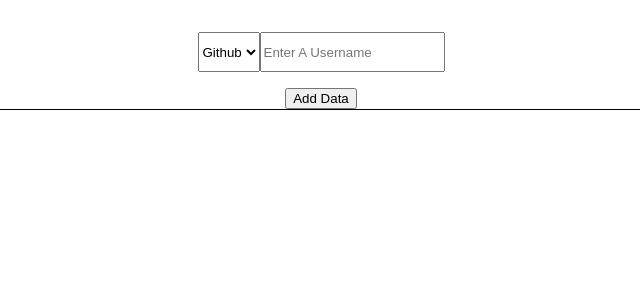
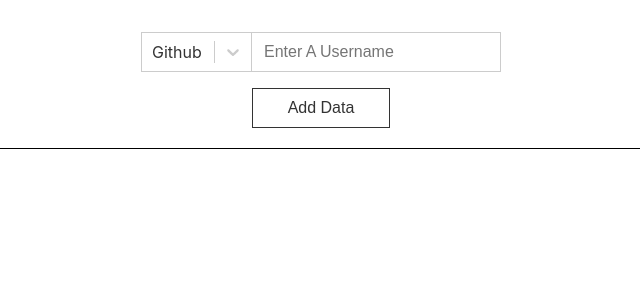
Before and after one commit to ryandstoughton/aggregit-ui, a React (Create React App) app: page / in a window 1280 px wide. Shown: the top 300 px of the page, without its empty margins (319-959 px from the left). Built offline with nearby package versions, Linux system fonts and the light colour scheme.

Commit message:
Replace select with react-select; Style inputs

```diff
--- a/src/components/PlatformSelector/PlatformSelector.js
+++ b/src/components/PlatformSelector/PlatformSelector.js
@@ -1,12 +1,29 @@
 import React from 'react';
-import './PlatformSelector.module.scss';
+import Select from 'react-select';
 
 const PlatformSelector = props => {
+  const platforms = [
+    {value: 'github', label: 'Github'},
+    {value: 'gitlab', label: 'Gitlab'}
+  ];
+
+  const customStyles = {
+    control: (base) => ({
+      ...base,
+      width: '110px',
+      height: '40px',
+      'min-height': '40px',
+      'border-radius': '0',
+      'border-right': '0'
+    }),
+};
+
   return (
-    <select onChange={props.change}>
-      <option value='github'>Github</option>
-      <option value='gitlab'>Gitlab</option>
-    </select>
+    <Select
+      styles={customStyles}
+      defaultValue={platforms.find(platform => platform.value === 'github')}
+      options={platforms}
+      onChange={props.changed}/>
   );
 };
 
--- a/src/components/Search/Search.module.scss
+++ b/src/components/Search/Search.module.scss
@@ -5,14 +5,31 @@
   border-bottom: 1px solid black;
 
   &__info {
+    display: flex;
+    justify-content: center;
     margin: 2em 0 1em 0;
+    width: 100%;
 
-    > * {
+    > input {
       box-sizing: border-box;
+      width: 250px;
       height: 40px;
-      // border-right: none;
+      font-size: 1em;
+      padding-left: 0.75em;
+      border-left-style: none;
+      border: 1px solid #cccccc;
+      color: #333333;
     }
+  }
 
-
+  button {
+    border-radius: 0;
+    border-image: none;
+    border: 1px solid #333333;
+    background-color: white;
+    padding: 10px 35px;
+    font-size: 1em;
+    color: #333333;
+    margin-bottom: 20px;
   }
 }
```
